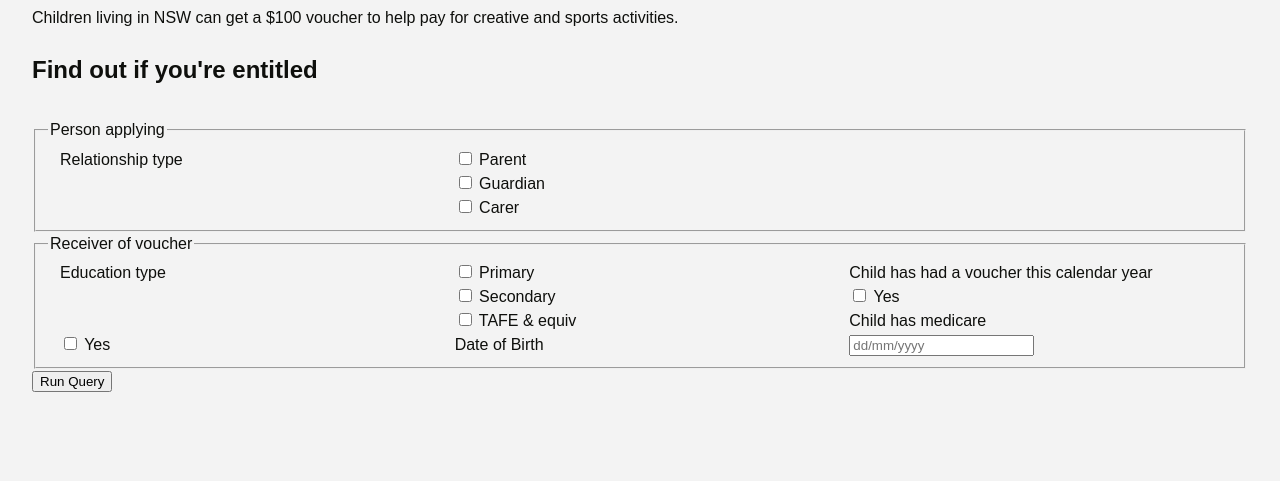
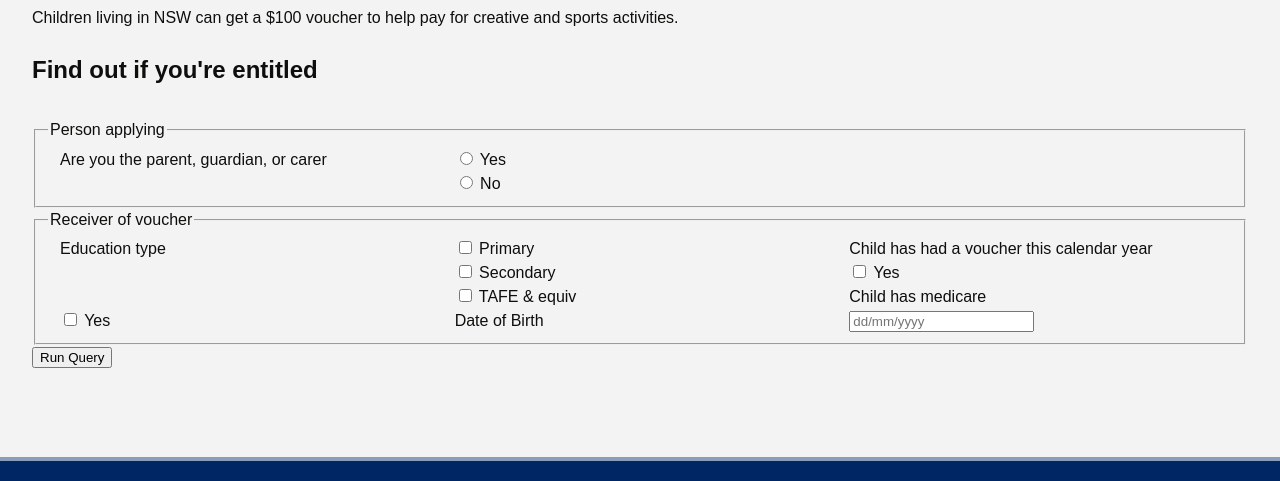
Before and after one commit to digitalnsw/cereal, a plain HTML site: page docs/index.html in a window 1280 px wide. Shown: the part 319-800 px from the top of the page. Drawn offline with nearby package versions, Linux system fonts and the light colour scheme.

Commit message:
Changed applicant relationship to radio buttons

```diff
--- a/docs/index.html
+++ b/docs/index.html
@@ -69,26 +69,21 @@
 
 						<!-- Multiple Checkboxes -->
 						<div class="form-group">
-						  <label class="col-md-4 control-label" for="applicantRelationship">Relationship type</label>
+						  <label class="col-md-4 control-label" for="applicantRelationship">Are you the parent, guardian, or carer</label>
 						  <div class="col-md-4">
 						  <div class="checkbox">
 						    <label for="applicantRelationship-0">
-						      <input type="checkbox" name="applicantRelationship" id="applicantRelationship-0" value="is_parent">
-						      Parent
+						      <input type="radio" name="applicantRelationship" id="applicantRelationship-0" value="yes">
+						      Yes
 						    </label>
 							</div>
 						  <div class="checkbox">
 						    <label for="applicantRelationship-1">
-						      <input type="checkbox" name="applicantRelationship" id="applicantRelationship-1" value="is_guardian">
-						      Guardian
+						      <input type="radio" name="applicantRelationship" id="applicantRelationship-1" value="no">
+						      No
 						    </label>
 							</div>
-						  <div class="checkbox">
-						    <label for="applicantRelationship-2">
-						      <input type="checkbox" name="applicantRelationship" id="applicantRelationship-2" value="is_carer">
-						      Carer
-						    </label>
-							</div>
+
 						  </div>
 						</div>
 
--- a/docs/js/query.js
+++ b/docs/js/query.js
@@ -8,13 +8,15 @@ $( document ).ready(function() {
 
   $("button").click(function(){
 
+    var is_guardian = ($("input[name='applicantRelationship']:checked").val()=='yes');
     var child_has_medicare = $('#child_has_medicare-0').is(':checked');
 
+    console.log($("input[name='applicantRelationship']:checked").val())
     var data = {
       "persons": {
          "parent1":{
             "is_guardian": {
-                "2019-02": true
+                "2019-02": is_guardian
             },
             "active_kids__is_eligible": {"2019-02": null}
         },
```
